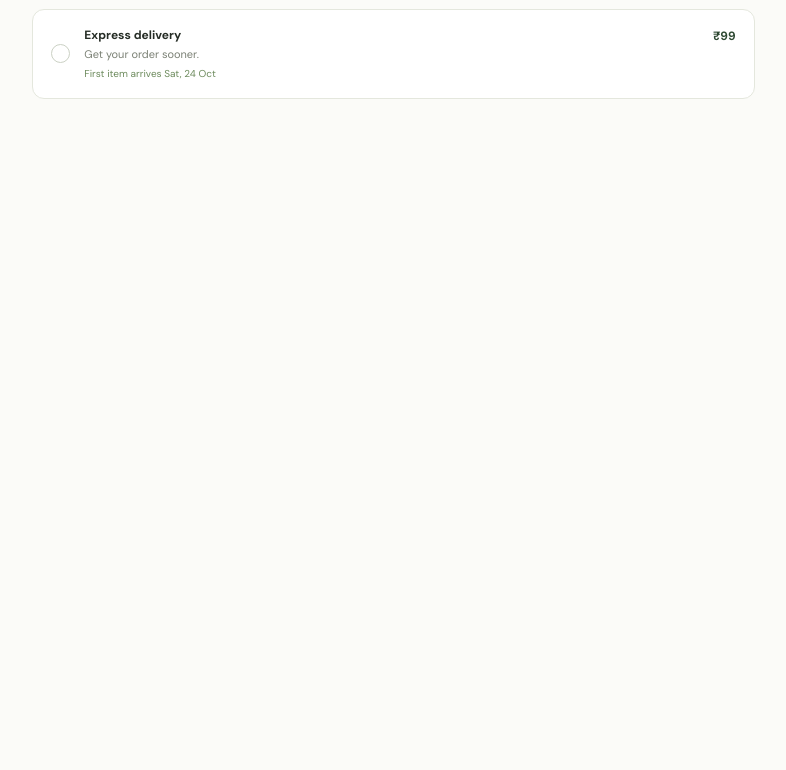
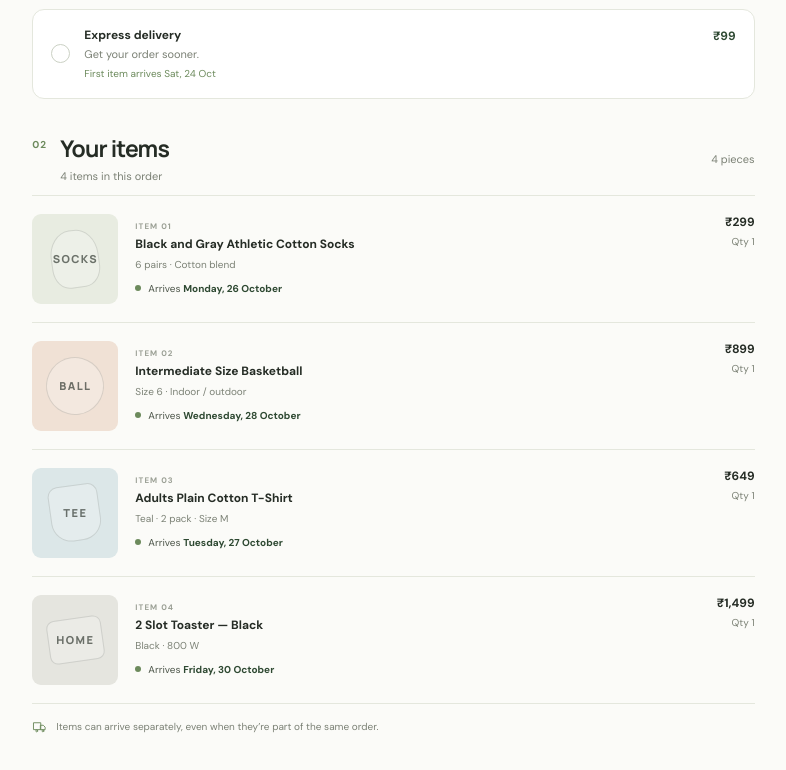
Before and after one commit to AdityaAS2268/WebTech, a React (Vite) app in the folder client/: page / in a window 1280 px wide. Shown: the part 500-1270 px from the top of the page, without its empty margins (47-833 px from the left). Before the commit the page ends 800 px from the top, so only its background shows below. Built offline with nearby package versions, Linux system fonts and the light colour scheme.

Commit message:
Added Order Summary with expected delivery date information

```diff
--- a/client/src/components/DeliveryOptionsPage/DeliverOptionsPage.jsx
+++ b/client/src/components/DeliveryOptionsPage/DeliverOptionsPage.jsx
@@ -3,6 +3,7 @@ import "./DeliveryOptionsPage.css";
 import Header from "./Elements/Header.jsx";
 import SelectedDestinationPreview from "./Elements/SelectedDestinationPreview.jsx";
 import DeliveryOptions from "./Elements/DeliveryOptions";
+import OrderSummary from "./Elements/OrderSummary.jsx";
 
 const products = [
     { id: 1, name: "Black and Gray Athletic Cotton Socks", detail: "6 pairs · Cotton blend", price: 299, qty: 1, tag: "SOCKS", tone: "sage", standard: "Monday, 26 October", express: "Saturday, 24 October" },
@@ -55,6 +56,8 @@ export default function DeliveryOptionsPage() {
 
                     <DeliveryOptions Icon={Icon} options={options} speed={speed} setSpeed={setSpeed} setNotice={setNotice} />
 
+                    <OrderSummary Icon={Icon} products={products} ProductPlaceholder={ProductPlaceholder} speed={speed}/>
+
                 </div>
 
             </div>
--- /dev/null
+++ b/client/src/components/DeliveryOptionsPage/Elements/OrderSummary.jsx
@@ -0,0 +1,44 @@
+export default function OrderSummary({ Icon, products, ProductPlaceholder, speed }) {
+    return (
+        <>
+            <section className="items-section">
+                <div className="section-heading section-heading--items">
+                    <div>
+                        <span className="section-index">02</span>
+                        <div>
+                            <h2>Your items</h2>
+                            <p>{products.length} items in this order</p>
+                        </div>
+                    </div>
+                    <span className="items-count">
+                        {products.reduce((n, p) => n + p.qty, 0)} pieces
+                    </span>
+                </div>
+
+                <ProductList products={products} ProductPlaceholder={ProductPlaceholder} speed={speed} />
+
+                <p className="delivery-footnote"><Icon name="truck"/>
+                    <span>Items can arrive separately, even when they’re part of the same order.</span>
+                </p>
+            </section>
+        </>
+    )
+}
+
+function ProductList({ products, ProductPlaceholder, speed }) {
+    return (
+        <>
+            <div className="product-list">
+                {products.map((product, index) => <article className="checkout-product" key={product.id}>
+                    <ProductPlaceholder tag={product.tag} tone={product.tone}/>
+                    <div className="checkout-product__details">
+                        <p className="product-category">ITEM {String(index + 1).padStart(2, "0")}</p>
+                        <h3>{product.name}</h3><p className="product-variant">{product.detail}</p>
+                        <div className="product-delivery-date"><span className="date-dot"/><span>Arrives <strong>{speed === "standard" ? product.standard : product.express}</strong></span></div>
+                    </div>
+                    <div className="checkout-product__price"><strong>₹{product.price.toLocaleString("en-IN")}</strong><span>Qty {product.qty}</span></div>
+                </article>)}
+            </div>
+        </>
+    )
+}
```
